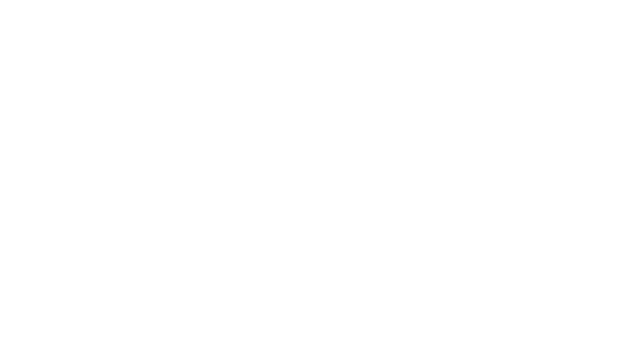
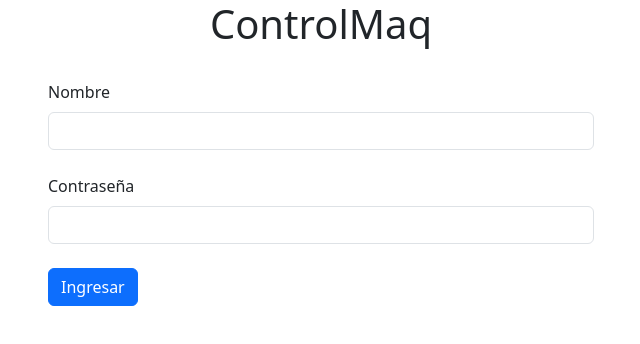
Before and after one commit to germantano8/proyectofinal-isiutn-frontend, a React (Create React App) app: page /login in a window 1280 px wide. Before the commit this address had no page. Shown: the top 344 px of the page, without its empty margins (319-959 px from the left). Built offline with nearby package versions, Linux system fonts and the light colour scheme.

Commit message:
login funcional

```diff
--- a/package.json
+++ b/package.json
@@ -6,7 +6,9 @@
     "@testing-library/jest-dom": "^5.17.0",
     "@testing-library/react": "^13.4.0",
     "@testing-library/user-event": "^13.5.0",
+    "bootstrap": "^5.3.2",
     "react": "^18.2.0",
+    "react-bootstrap": "^2.10.0",
     "react-dom": "^18.2.0",
     "react-router-dom": "^6.21.2",
     "react-scripts": "5.0.1",
--- a/src/App.js
+++ b/src/App.js
@@ -1,13 +1,13 @@
 import React from 'react'
 import { Routes, Route } from 'react-router-dom'
 import Login from './pages/Login'
-import Dashboard from './pages/Dashboard'
+import Dasboard from './pages/Dashboard'
 
 const App = () => {
 	return (
     <Routes>
-      <Route path="/" element={<Login/>} />
-      <Route path="/dashboard" element={<Dashboard/>} />
+      <Route path="/" element={<Dasboard/>} />
+      <Route path="/login" element={<Login/>} />
     </Routes>
 	)
 }
--- a/src/index.js
+++ b/src/index.js
@@ -3,6 +3,7 @@ import ReactDOM from 'react-dom';
 import './index.css';
 import App from './App';
 import { BrowserRouter } from 'react-router-dom';
+import 'bootstrap/dist/css/bootstrap.min.css';
 
 ReactDOM.render(
   <BrowserRouter>
--- a/src/pages/Dashboard.js
+++ b/src/pages/Dashboard.js
@@ -1,15 +1,10 @@
 import React from 'react'
 import Cookies from 'universal-cookie';
+
 const cookies = new Cookies(null, { path: '/' });
 
-const Dashboard = () => {
-
-    async function req (e) {
-        e.preventDefault()
-        const token = cookies.get('token')
-
-        if(token){
-            const response2 = await fetch('http://localhost:3000/api/vehiculo',{
+const getVehiculos = async () => {
+    const response = await fetch('http://localhost:3000/api/vehiculo',{
         method:'GET',
         headers: {
             'Content-Type': 'application/json',
@@ -17,16 +12,18 @@ const Dashboard = () => {
         credentials:'include',
     })
 
-            const data2 = await response2.json()
-            console.log(data2)
-        }else{
-            console.log("no estás logueado perro")
+    const data = await response.json()
+    console.log(data)
 }
 
+const Dashboard = () => {
+
+    if(!cookies.get('token')){
+        window.location.href = "/login"
     }
 
     return (
-        <button type="submit" onClick={req}>holsa</button>
+        <div>Dashboard</div>
     )
 }
 
--- a/src/pages/Login.js
+++ b/src/pages/Login.js
@@ -1,4 +1,5 @@
 import { useState } from 'react'
+import { Container } from 'react-bootstrap'
 
 const Login = () => {
 	const [nombre, setNombre] = useState('')
@@ -22,38 +23,32 @@ const Login = () => {
 		const data = await response.json()
 
         console.log(data)
-
-		const response2 = await fetch('http://localhost:3000/api/vehiculo',{
-			method:'GET',
-			headers: {
-				'Content-Type': 'application/json',
-			},
-			credentials:'include',
-		})
-
-		const data2 = await response2.json()
-		console.log(data2)
 	}
 
 	return (
-		<div>
-			<h1>Login</h1>
-			<form onSubmit={loginUser}>
-				<input
-					value={nombre}
-					onChange={(e) => setNombre(e.target.value)}
-					type="text"
-				/>
-				<br />
-				<input
-					value={password}
-					onChange={(e) => setPassword(e.target.value)}
-					type="password"
-				/>
-				<br />
-				<input type="submit" value="Login" />
-			</form>
-		</div>
+		<Container>
+			<div className="row justify-content-center">
+				<div className="col-6">
+					<form onSubmit={loginUser}>
+						<h1 className='text-center'>ControlMaq</h1>
+						<br/>
+
+						<label className='form-label'>Nombre</label>
+						<input className='form-control' type="text" value={nombre}
+							onChange={(e) => setNombre(e.target.value)}/>
+
+						<br/>
+
+						<label className='form-label'>Contraseña</label>
+						<input className='form-control' type="password" value={password}
+							onChange={(e) => setPassword(e.target.value)}/>
+
+						<br/>
+						<button className="btn btn-primary" type="submit" value="Login">Ingresar</button>
+					</form>
+				</div>
+			</div>
+		</Container>
 	)
 }
 
```
Also changed, not shown: 1 other file (tests, documents, lock files or other folders). Lines whose indentation alone changed are shown as unchanged.
